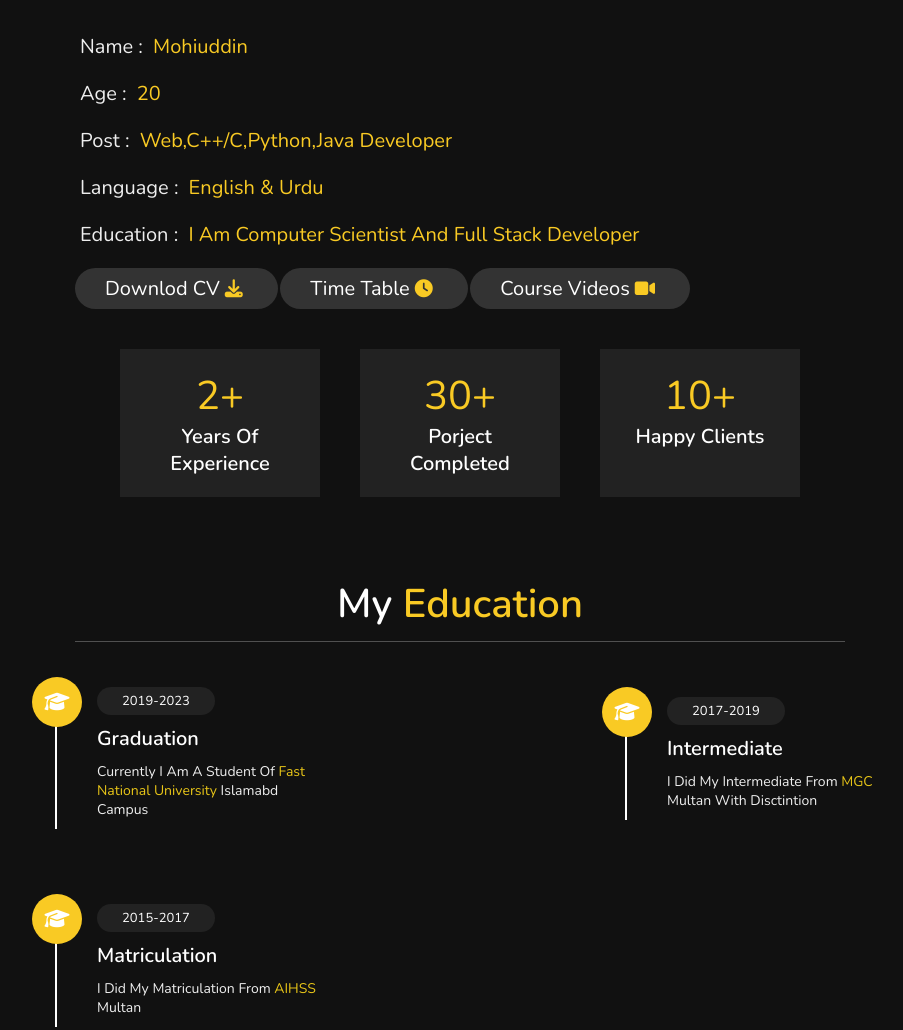
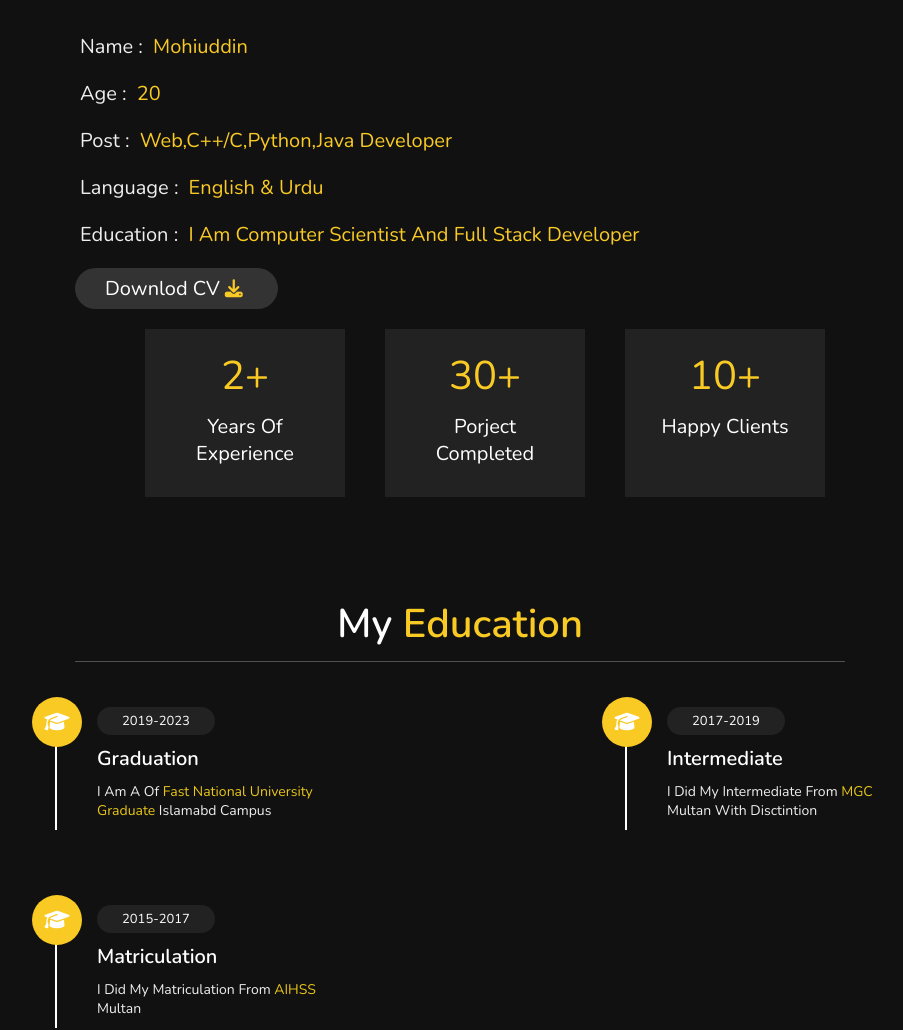
Before and after one commit to G-M-IKBAL/Portfolio, a plain HTML site: page index.html in a window 1280 px wide. Shown: the part 582-1612 px from the top of the page, without its empty margins (355-1258 px from the left). Drawn offline with nearby package versions, Linux system fonts and the light colour scheme.

Commit message:
Update index.html

```diff
--- a/index.html
+++ b/index.html
@@ -78,10 +78,6 @@
         <h3> <span> Education : </span>  I am Computer Scientist and Full Stack Developer </h3>
 
     <a href="Resume.pdf"><button class="btn">Downlod CV<i class="fa fa-download" style="color:var(--yellow);"></i></button></a>
-    <a href="mytimetable.html"><button class ="btn">Time Table<i class="fa fa-clock" style="color:var(--yellow);"></i></button></a>
-    <a href="coursevideos.html"><button class ="btn">Course Videos<i class="fa fa-video" style="color:var(--yellow);"></i></button></a>
-
-    </div>
 
     <div class="counter">
 
@@ -119,7 +115,7 @@
         <i class="fas fa-graduation-cap"></i>
         <span>2019-2023</span>
         <h3>Graduation</h3>
-        <p>Currently I am a student of <a href="http://nu.edu.pk/" style="color: rgb(233, 198, 24);">Fast National University </a> Islamabd Campus</p>
+        <p>I am a  of <a href="http://nu.edu.pk/" style="color: rgb(233, 198, 24);">Fast National University Graduate</a> Islamabd Campus</p>
 
     </div>
 
```
